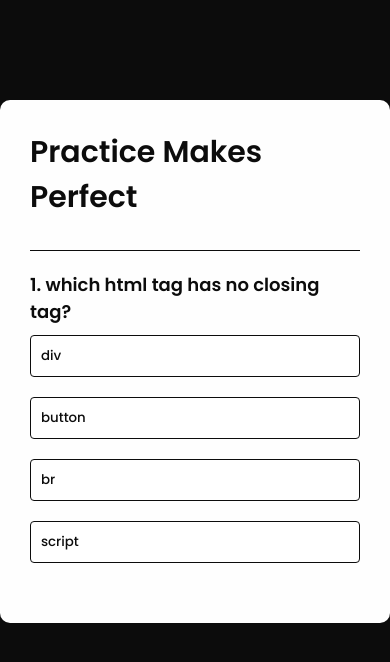
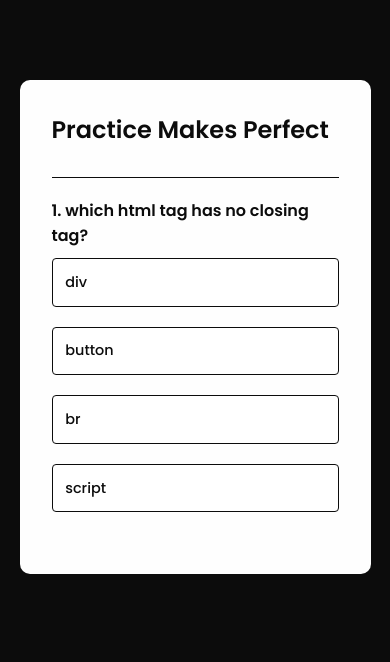
Before and after one commit to akash-kumar-biswas/Quiz-App, a plain HTML site: page index.html in a window 390 px wide. Drawn offline with Linux system fonts and the light colour scheme.

Commit message:
add media queries for responsive design

```diff
--- a/style.css
+++ b/style.css
@@ -11,14 +11,17 @@ body{
     background: #0c0c0c;
 }
 
-.app{
+.app {
+    display: flex;
+    flex-direction: column;
     background: #fefefe;
-    width: 100%;
+    width: 90%;
     max-width: 600px;
-    margin: 100px auto 0;
+    margin: 5rem auto 0;
     border-radius: 10px;
-    padding: 30px;
+    padding: 2rem;
 }
+
 
 .app h1{
    font-size: 30px;
@@ -81,3 +84,23 @@ body{
 .incorrect{
     background: #eb1c1c;
 }
+
+
+@media (max-width: 480px) {
+    .app h1 {
+        font-size: 1.5rem;
+    }
+
+    .quiz h2 {
+        font-size: 1rem;
+    }
+
+    .btn {
+        font-size: 0.9rem;
+        padding: 0.8rem;
+    }
+
+    #next-btn {
+        width: 100%;
+    }
+}
```
